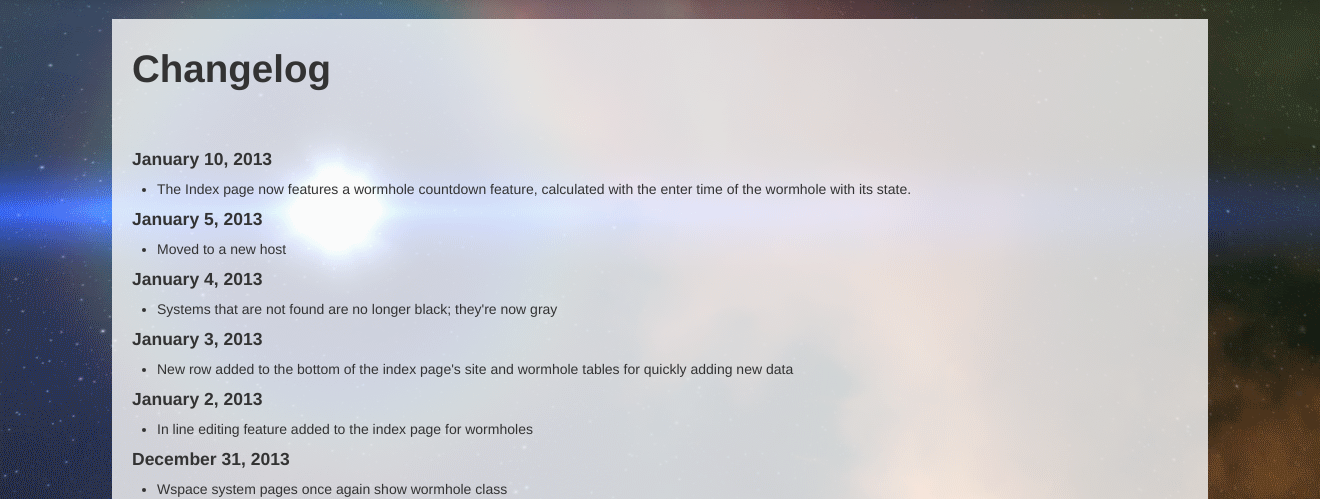
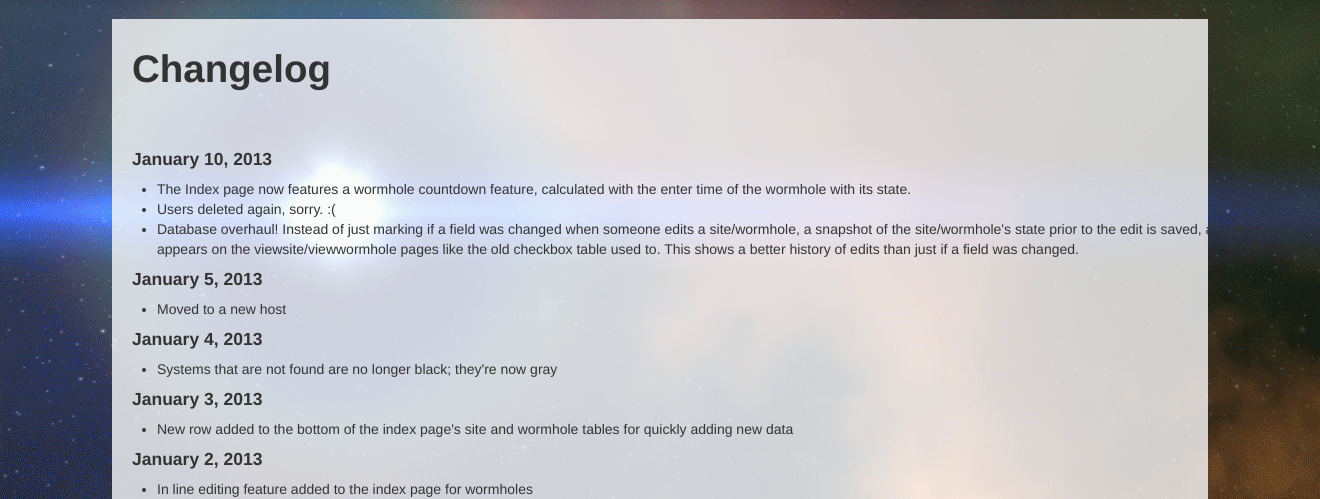
Before and after one commit to raylu/SiteTracker, a Django app: template templates/sitemngr/changelog.html in a window 1320 px wide. Shown: the part 41-540 px from the top of the page. Run offline with Django 3.2, Linux system fonts and the light colour scheme; the template is opened without the code that fills it, so the values that code supplies are empty; some libraries are stand-ins or nearby versions.

Commit message:
Updating changelog to reflect new changes

```diff
--- a/templates/sitemngr/changelog.html
+++ b/templates/sitemngr/changelog.html
@@ -13,6 +13,10 @@ Changelog
 <h4>January 10, 2013</h4>
 <ul>
     <li>The Index page now features a wormhole countdown feature, calculated with the enter time of the wormhole with its state.</li>
+    <li>Users deleted again, sorry. :(</li>
+    <li>Database overhaul! Instead of just marking if a field was changed when someone edits a site/wormhole, a snapshot of the site/wormhole's
+        state prior to the edit is saved, and then appears on the viewsite/viewwormhole pages like the old checkbox
+        table used to. This shows a better history of edits than just if a field was changed.</li>
 </ul>
 
 <h4>January 5, 2013</h4>
--- a/views.py
+++ b/views.py
@@ -764,7 +764,7 @@ def login_page(request, note=None):
         else:
             messages.add_message(request, messages.INFO, 'You must enter both a username and a password')
             return redirect('/sitemngr/')
-    return render(request, 'sitemngr/login.html', {'note': note, 'displayname': util.get_display_name(None, request)})
+    return render(request, 'sitemngr/login.html', {'note': note, 'displayname': util.get_display_name(IGBHeaderParser(request), request)})
 
 def logout_page(request):
     """ If the user is logged into an account, they are logged off """
```
